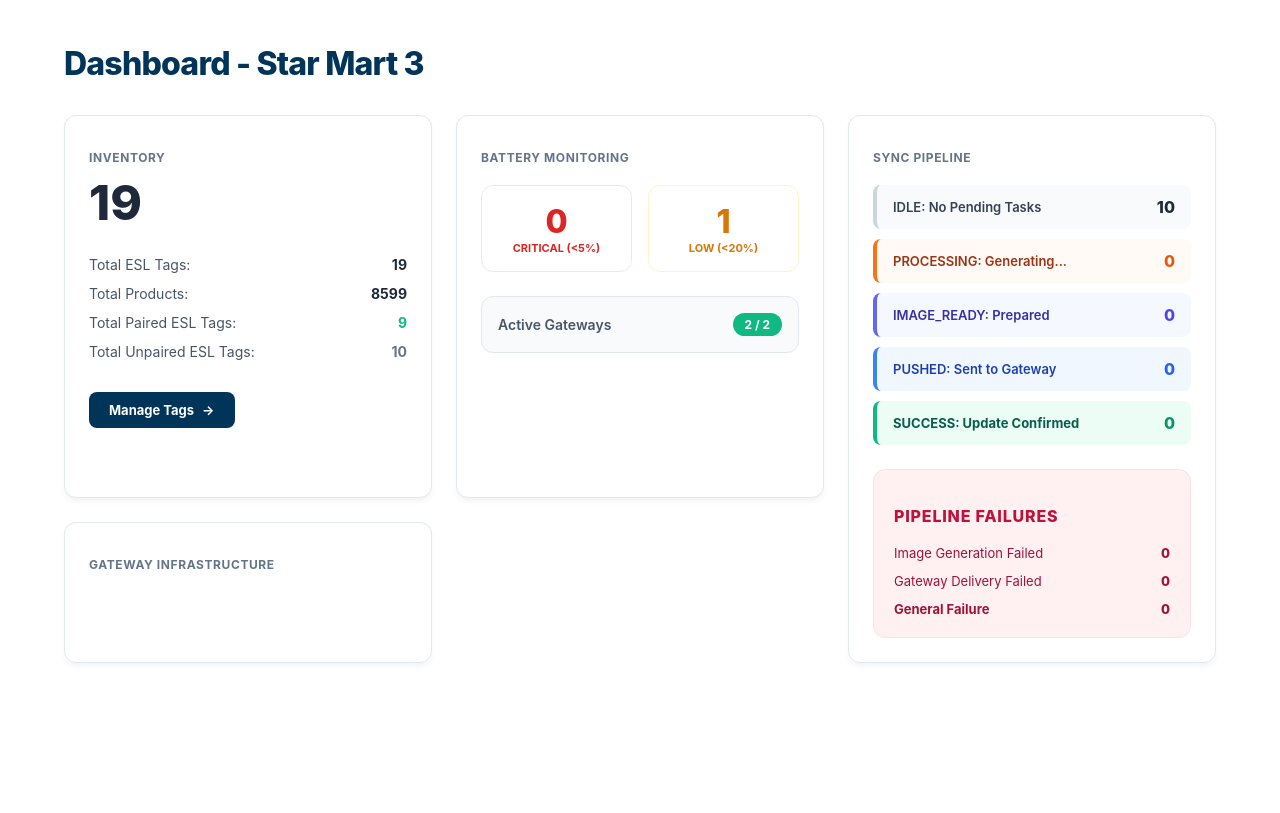
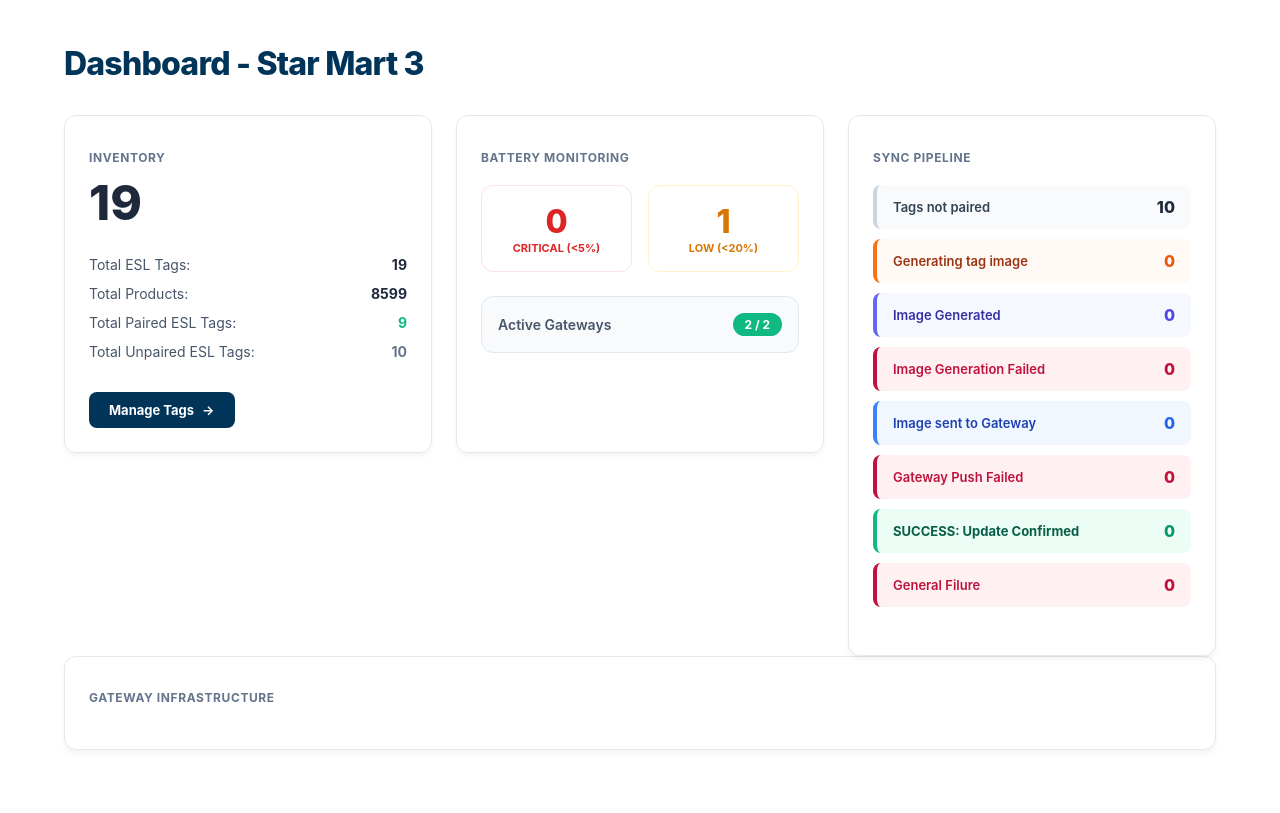
Before and after one commit to rkaredia/esl-cloud, a Django app: template templates/admin/dashboard.html in a window 1280 px wide. Shown: the part 92-905 px from the top of the page. Before the commit the page ends 755 px from the top, so only its background shows below. Run offline with Django 5.2, Linux system fonts and the light colour scheme; the template is opened without the code that fills it, so the values that code supplies are empty; parts of the project's set-up code (start-up, migrations or seed data) failed here and were passed over.

Commit message:
Added dashboard2

```diff
--- a/templates/admin/dashboard.html
+++ b/templates/admin/dashboard.html
@@ -70,44 +70,41 @@
             <div style="display: flex; flex-direction: column; gap: 10px; margin-bottom: 24px;">
                 <!-- Pipeline Items -->
                 <div style="display: flex; justify-content: space-between; align-items: center; padding: 12px 16px; background: #f8fafc; border-radius: 8px; border-left: 4px solid #cbd5e1;">
-                    <span style="font-size: 13px; font-weight: 600; color: #334155;">IDLE: No Pending Tasks</span>
+                    <span style="font-size: 13px; font-weight: 600; color: #334155;">Tags not paired</span>
                     <span style="font-weight: 800; color: #1e293b; font-size: 16px;">{{ sync_stats.idle|default:10 }}</span>
                 </div>
                 <div style="display: flex; justify-content: space-between; align-items: center; padding: 12px 16px; background: #fffaf5; border-radius: 8px; border-left: 4px solid #f97316;">
-                    <span style="font-size: 13px; font-weight: 600; color: #9a3412;">PROCESSING: Generating...</span>
+                    <span style="font-size: 13px; font-weight: 600; color: #9a3412;">Generating tag image</span>
                     <span style="font-weight: 800; color: #ea580c; font-size: 16px;">{{ sync_stats.processing|default:0 }}</span>
                 </div>
                 <div style="display: flex; justify-content: space-between; align-items: center; padding: 12px 16px; background: #f5f8ff; border-radius: 8px; border-left: 4px solid #6366f1;">
-                    <span style="font-size: 13px; font-weight: 600; color: #3730a3;">IMAGE_READY: Prepared</span>
+                    <span style="font-size: 13px; font-weight: 600; color: #3730a3;">Image Generated</span>
                     <span style="font-weight: 800; color: #4f46e5; font-size: 16px;">{{ sync_stats.ready|default:0 }}</span>
                 </div>
+
+                <div style="display: flex; justify-content: space-between; align-items: center; padding: 12px 16px; background: #fff1f2; border-radius: 8px; border-left: 4px solid #be123c;">
+                    <span style="font-size: 13px; font-weight: 600; color: #be123c;">Image Generation Failed</span>
+                    <span style="font-weight: 800; color: #be123c; font-size: 16px;">{{ sync_stats.gen_failed|default:0 }}</span>
+                </div>
+
                 <div style="display: flex; justify-content: space-between; align-items: center; padding: 12px 16px; background: #f0f7ff; border-radius: 8px; border-left: 4px solid #3b82f6;">
-                    <span style="font-size: 13px; font-weight: 600; color: #1e40af;">PUSHED: Sent to Gateway</span>
+                    <span style="font-size: 13px; font-weight: 600; color: #1e40af;">Image sent to Gateway</span>
                     <span style="font-weight: 800; color: #2563eb; font-size: 16px;">{{ sync_stats.pushed|default:0 }}</span>
+                </div>
+                <div style="display: flex; justify-content: space-between; align-items: center; padding: 12px 16px; background: #fff1f2; border-radius: 8px; border-left: 4px solid #be123c;">
+                    <span style="font-size: 13px; font-weight: 600; color: #be123c;">Gateway Push Failed</span>
+                    <span style="font-weight: 800; color: #be123c; font-size: 16px;">{{ sync_stats.push_failed|default:0 }}</span>
                 </div>
                 <div style="display: flex; justify-content: space-between; align-items: center; padding: 12px 16px; background: #ecfdf5; border-radius: 8px; border-left: 4px solid #10b981;">
                     <span style="font-size: 13px; font-weight: 700; color: #065f46;">SUCCESS: Update Confirmed</span>
                     <span style="font-weight: 800; color: #059669; font-size: 16px;">{{ sync_stats.success|default:0 }}</span>
                 </div>
+                <div style="display: flex; justify-content: space-between; align-items: center; padding: 12px 16px; background: #fff1f2; border-radius: 8px; border-left: 4px solid #be123c;">
+                    <span style="font-size: 13px; font-weight: 600; color: #be123c;">General Filure</span>
+                    <span style="font-weight: 800; color: #be123c; font-size: 16px;">{{ sync_stats.failed|default:0 }}</span>
+                </div>
             </div>
 
-            <!-- Pipeline Failures Sub-card -->
-            <div style="background: #fff1f2; padding: 20px; border-radius: 12px; border: 1px solid #fee2e2;">
-                <h4 style="font-size: 16px; text-transform: uppercase; color: #be123c; margin-bottom: 16px; font-weight: 800; letter-spacing: 0.05em;">Pipeline Failures</h4>
-                <div style="display: flex; flex-direction: column; gap: 12px;">
-                    <div style="display: flex; justify-content: space-between; font-size: 13px; color: #9f1239;">
-                        <span>Image Generation Failed</span>
-                        <strong style="font-weight: 800;">{{ sync_stats.gen_failed|default:0 }}</strong>
-                    </div>
-                    <div style="display: flex; justify-content: space-between; font-size: 13px; color: #9f1239;">
-                        <span>Gateway Delivery Failed</span>
-                        <strong style="font-weight: 800;">{{ sync_stats.push_failed|default:0 }}</strong>
-                    </div>
-                    <div style="display: flex; justify-content: space-between; font-size: 13px; color: #9f1239; ">
-                        <span style="font-weight: 700;">General Failure</span>
-                        <strong style="font-weight: 800;">{{ sync_stats.failed|default:0 }}</strong>
-                    </div>
-                </div>
             </div>
         </div>
 
```
